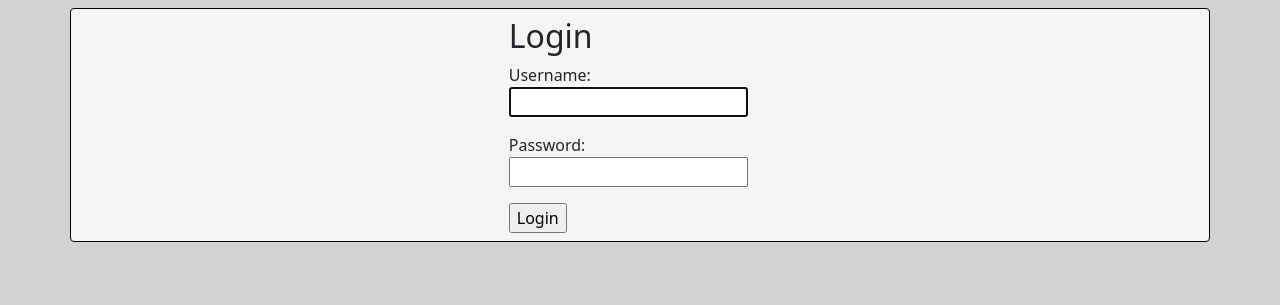
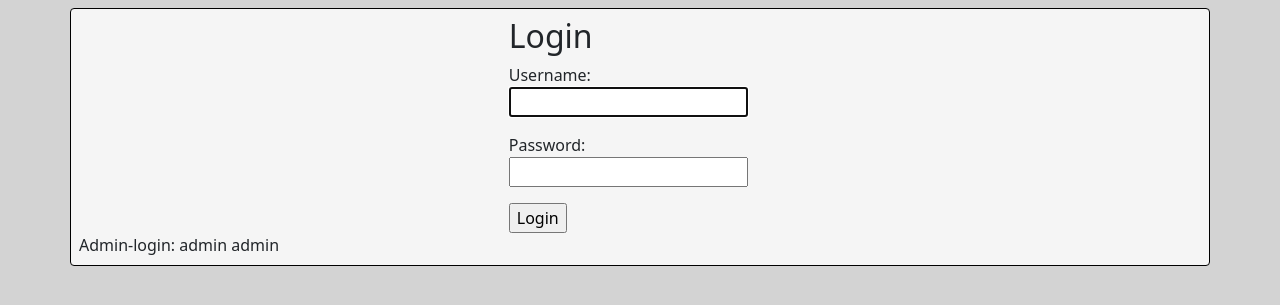
Before and after one commit to JoeriDekker/Django, a Django app: page /login/ in a window 1280 px wide. Shown: the part 72-377 px from the top of the page. Run offline with Django 4.2, Linux system fonts and the light colour scheme.

Commit message:
admin login text

```diff
--- a/Apotheek/apotheek/base/templates/registration/login.html
+++ b/Apotheek/apotheek/base/templates/registration/login.html
@@ -11,4 +11,7 @@
         </form>
     </div>
 </div>
+<div>
+    Admin-login: admin admin
+</div>
 {% endblock content %}
```
Also changed, not shown: Apotheek/apotheek/db.sqlite3.
